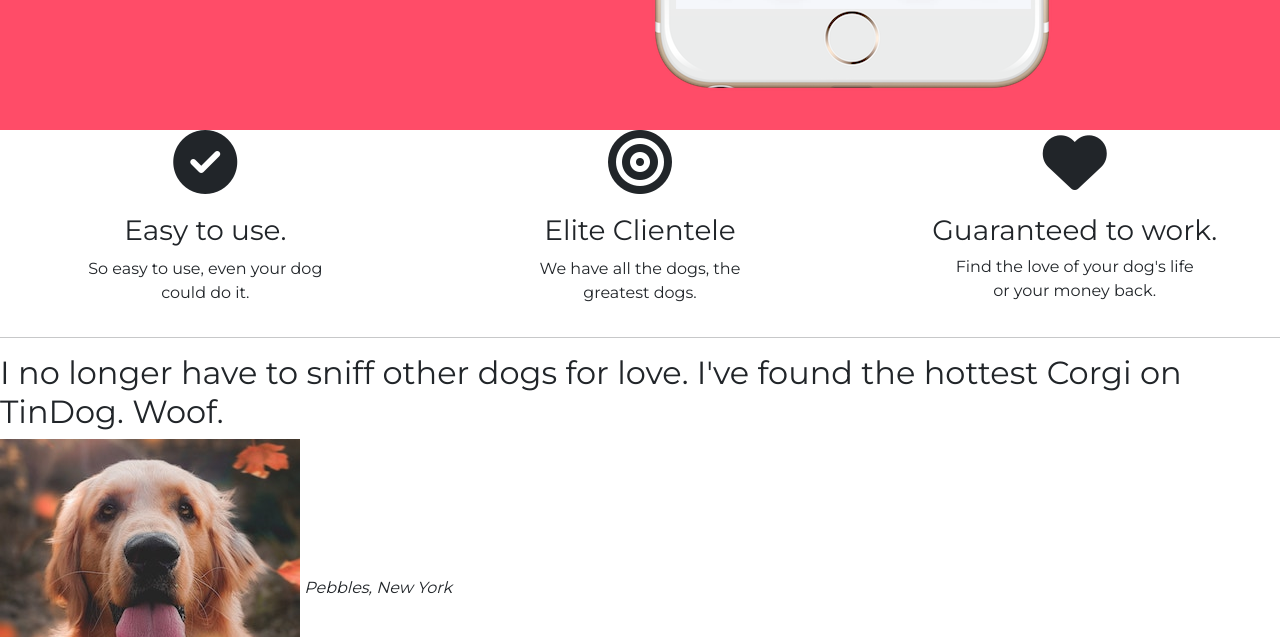
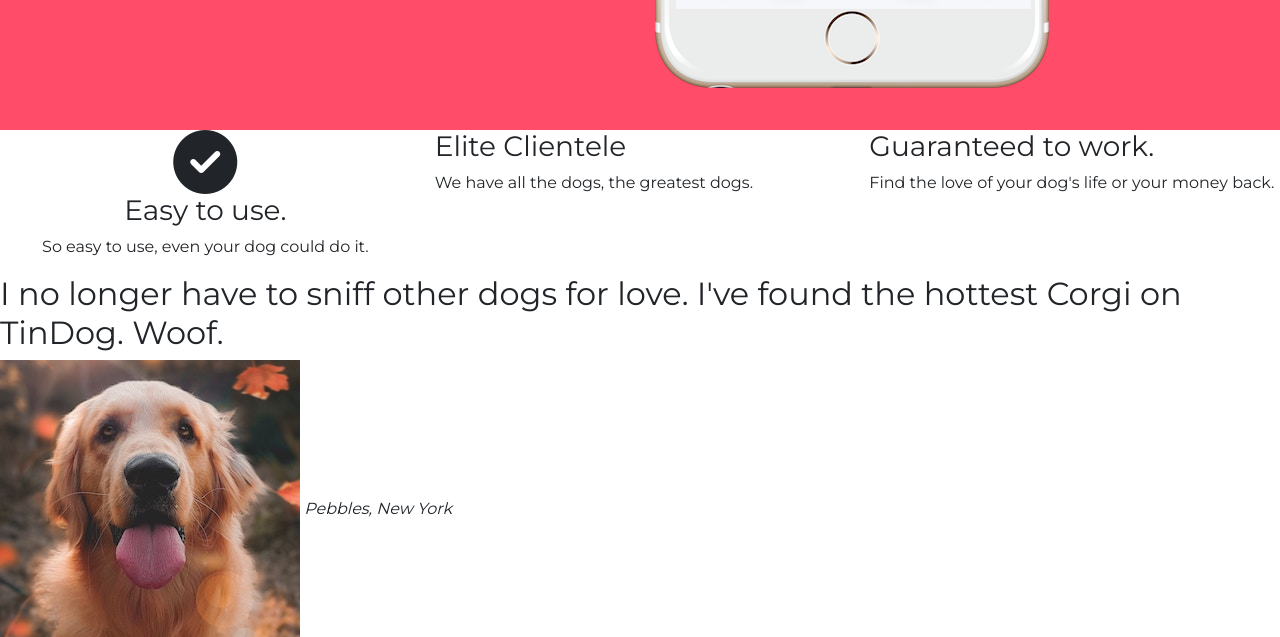
Before and after one commit to THE-ARNAVADARSH/TinDog, a plain HTML site: page index.html in a window 1280 px wide. Shown: the part 840-1477 px from the top of the page. Drawn offline with nearby package versions, Linux system fonts and the light colour scheme.

Commit message:
Revert "specification's section"
This reverts commit b1f83cc116eb8e04bdb946a60aa84290f72b944d.

```diff
--- a/index.html
+++ b/index.html
@@ -128,32 +128,23 @@
 
     <div class="row">
 
-      <div class="col-lg-4 col-md-12" style="text-align: center;">
-        <section id="features">
-          <i class="fa-sharp fa-solid fa-circle-check fa-4x icon" style="margin-bottom: 20px;"></i>
-          <h3 style="margin-bottom: 10px;">Easy to use.</h3>
-          <p style="margin-bottom: 0;">So easy to use, even your dog </p>
-          <p> could do it.</p>
-        </section>
-      </div>
-
-    <div class="col-lg-4 col-md-12" style="text-align: center;" >
-      <i class="fa-sharp fa-solid fa-bullseye fa-4x icon" style="margin-bottom:20px;"></i>
-      <h3 style="margin-bottom: 10px;">Elite Clientele</h3>
-      <p style="margin-bottom: 0;">We have all the dogs, the</p>
-    <p> greatest dogs.</p>
+<div class="col-lg-4 col-md-12" style="text-align: center; " >
+    <section id="features">
+      <i class="fa-sharp fa-solid fa-circle-check fa-4x"></i>
+      <h3>Easy to use.</h3>
+      <p>So easy to use, even your dog could do it.</p>
     </div>
 
-      <div class="col-lg-4 col-md-12" style="text-align: center; " >
-        <i class="fa-solid fa-heart fa-4x icon" style="margin-bottom:20px;" ></i>
+    <div class="col-lg-4 col-md-12">
+      <h3>Elite Clientele</h3>
+      <p>We have all the dogs, the greatest dogs.</p>
+    </div>
+
+      <div class="col-lg-4 col-md-12">
       <h3>Guaranteed to work.</h3>
-      <p style="margin-bottom: 0;">Find the love of your dog's life</p>
-      <p> or your money back.</p>
+      <p>Find the love of your dog's life or your money back.</p>
     </div>
     </section>
-
-  </div>
-  <hr class="newhr">
 
     <!-- Testimonials -->
 
```
